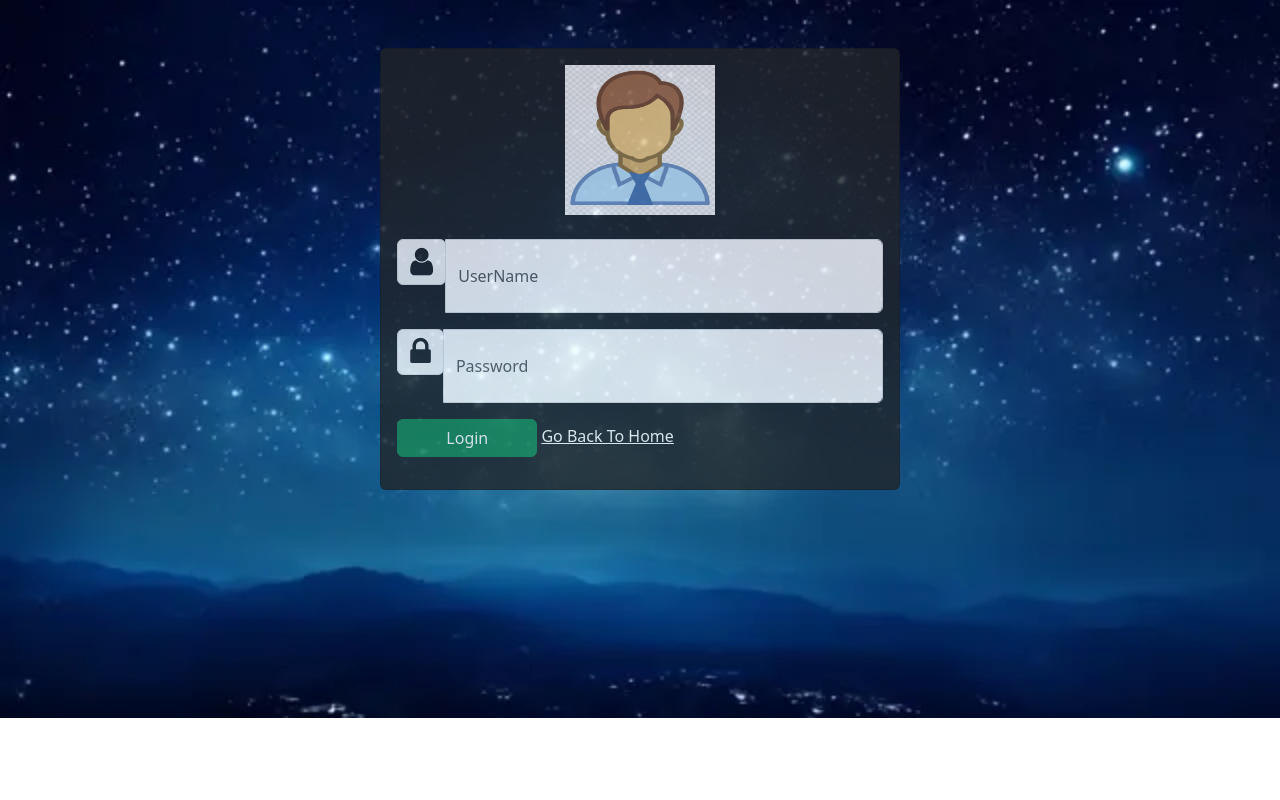
After one commit to Riya20khandelwal/employee_management_system_django, a Django app: page /admin_login in a window 1280 px wide. The commit adds this page. Run offline with Django 5.2, Linux system fonts and the light colour scheme; some libraries are stand-ins or nearby versions.

Commit message:
admin panel

```diff
--- /dev/null
+++ b/employee/static/css/login.css
@@ -0,0 +1,5 @@
+body {
+    background-size: 100%;
+    background-repeat: no-repeat;
+    opacity: 0.8;
+}
--- /dev/null
+++ b/employee/templates/admin_login.html
@@ -0,0 +1,50 @@
+{% load static %}
+<html>
+    <head>
+
+<link href="https://cdn.jsdelivr.net/npm/bootstrap@5.3.3/dist/css/bootstrap.min.css" rel="stylesheet">
+<script src="https://cdn.jsdelivr.net/npm/bootstrap@5.3.3/dist/js/bootstrap.bundle.min.js"></script>
+
+<link rel="stylesheet" href="{% static 'css/login.css' %}">
+
+<link rel="stylesheet" href="path/to/font-awesome/css/font-awesome.min.css">
+    </head>
+<body style="background-image: url({% static 'images/bg.png' %})">
+
+    <div class="row">
+        <div class="col-lg-5 m-auto">
+            <div class="card mt-5 bg-dark">
+               <div class="card-title text-center mt-3">
+                <img src="{% static 'images/admin-icon.png' %}" width="150" height="150">
+               </div>
+               <div class="card-body">
+                <form method="post">
+                    {% csrf_token %}
+                    <div class="input-group mb-3">
+                        <div class="input-group-prepend">
+                            <span class="input-group-text">
+                                <i class="fa fa-user fa-2x"></i>
+                            </span>
+                        </div>
+                        <input type="text" name="username" class="form-control py-4" placeholder="UserName">
+                    </div>
+
+                    <div class="input-group mb-3">
+                        <div class="input-group-prepend">
+                            <span class="input-group-text">
+                                <i class="fa fa-lock fa-2x"></i>
+                            </span>
+                        </div>
+                        <input type="password" name="pwd" class="form-control py-4" placeholder="Password">
+                    </div>
+
+                    <input type="submit" value="Login" class="btn btn-success px-5">
+                    <a href="{% url 'index' %}" class="float-right text-white mt-2">Go Back To Home</a>
+                </form>
+               </div>
+            </div>
+        </div>
+    </div>
+
+</body>
+</html>
--- a/employee/templates/emp_base.html
+++ b/employee/templates/emp_base.html
@@ -6,7 +6,7 @@
 
     <link rel="stylesheet" href="{% static 'css/style.css' %}">
 
-    <link rel="stylesheet" href="path/to/font-awesome/css/font-awesome.min.css">
+    <!--<link rel="stylesheet" href="path/to/font-awesome/css/font-awesome.min.css">-->
 
     <style>
         .list-group-item{
@@ -26,9 +26,9 @@
                 <div class="list-group">
                     <a href="{% url 'emp_home' %}" class="list-group-item list-group-item-warning list-group-item-action {% if request.path == '/emp_home' %} active {% endif %}">Dashboard</a>
                     <a href="{% url 'profile' %}" class="list-group-item  list-group-item-warning list-group-item-action">Profile</a>
-                    <a href="" class="list-group-item list-group-item-warning list-group-item-action">My Experience</a>
+                    <a href="{% url 'my_experience' %}" class="list-group-item list-group-item-warning list-group-item-action">My Experience</a>
                     <a href="" class="list-group-item list-group-item-warning list-group-item-action">Edit My Experience</a>
-                    <a href="" class="list-group-item  list-group-item-warning list-group-item-action">My Education</a>
+                    <a href="{% url 'my_experience' %}" class="list-group-item  list-group-item-warning list-group-item-action">My Education</a>
                     <a href="" class="list-group-item list-group-item-warning list-group-item-action">Edit my Education</a>
                     <a href="" class="list-group-item list-group-item-warning list-group-item-action">Change Password</a>
                     <a href="{% url 'logout' %}" class="list-group-item list-group-item-warning list-group-item-action">Logout</a>
--- a/employee/templates/header.html
+++ b/employee/templates/header.html
@@ -26,7 +26,7 @@
             <a class="nav-link" href="{% url 'emp_login' %}">Employee Login</a>
           </li>
           <li class="nav-item">
-            <a class="nav-link" href="#">Admin Login</a>
+            <a class="nav-link" href="{% url 'admin_login' %}">Admin Login</a>
           </li>
         </ul>
       </div>
--- a/employee/urls.py
+++ b/employee/urls.py
@@ -8,6 +8,7 @@ urlpatterns = [
     path("emp_home", views.emp_home, name="emp_home"),
     path("profile", views.profile, name="profile"),
     path("logout", views.Logout, name="logout"),
-
+    path("admin_login", views.admin_login, name="admin_login"),
+    path("my_experience", views.my_experience, name="my_experience"),
 
 ]
--- a/employee/views.py
+++ b/employee/views.py
@@ -89,3 +89,18 @@ def profile(request):
 def Logout(request):
     logout(request)
     return redirect('index')
+
+def admin_login(request):
+    return render(request, 'admin_login.html')
+
+
+def my_experience(request):
+    if not request.user.is_authenticated:
+        return redirect('emp_login')
+
+    user = request.user
+    employee = EmplyeeExperience.objects.get(user=user)
+
+
+
+    return render(request, 'myexperience.html', locals())
```
Also changed, not shown: employee/templates/myexperience.html (added, +19 -0 lines), db.sqlite3, employee/static/images/admin-icon.png (added), employee/static/images/bg.png (added).
